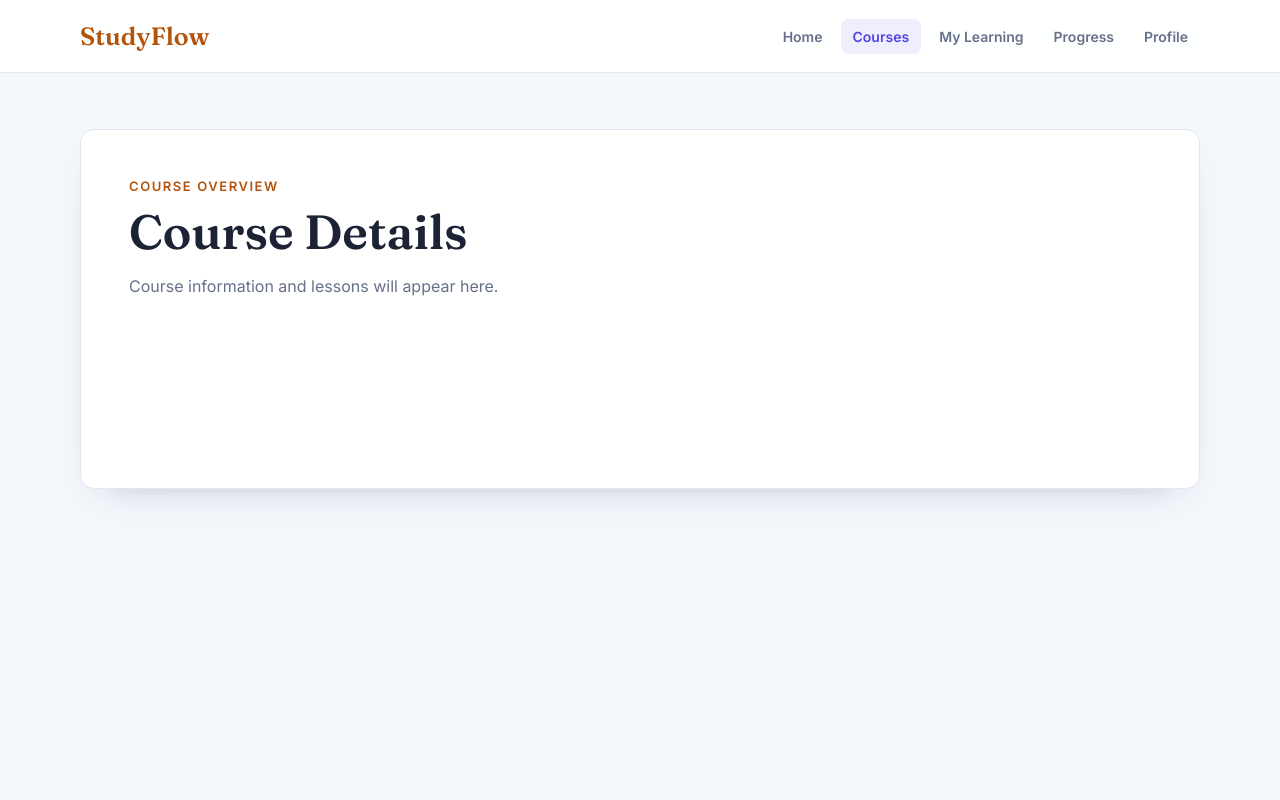
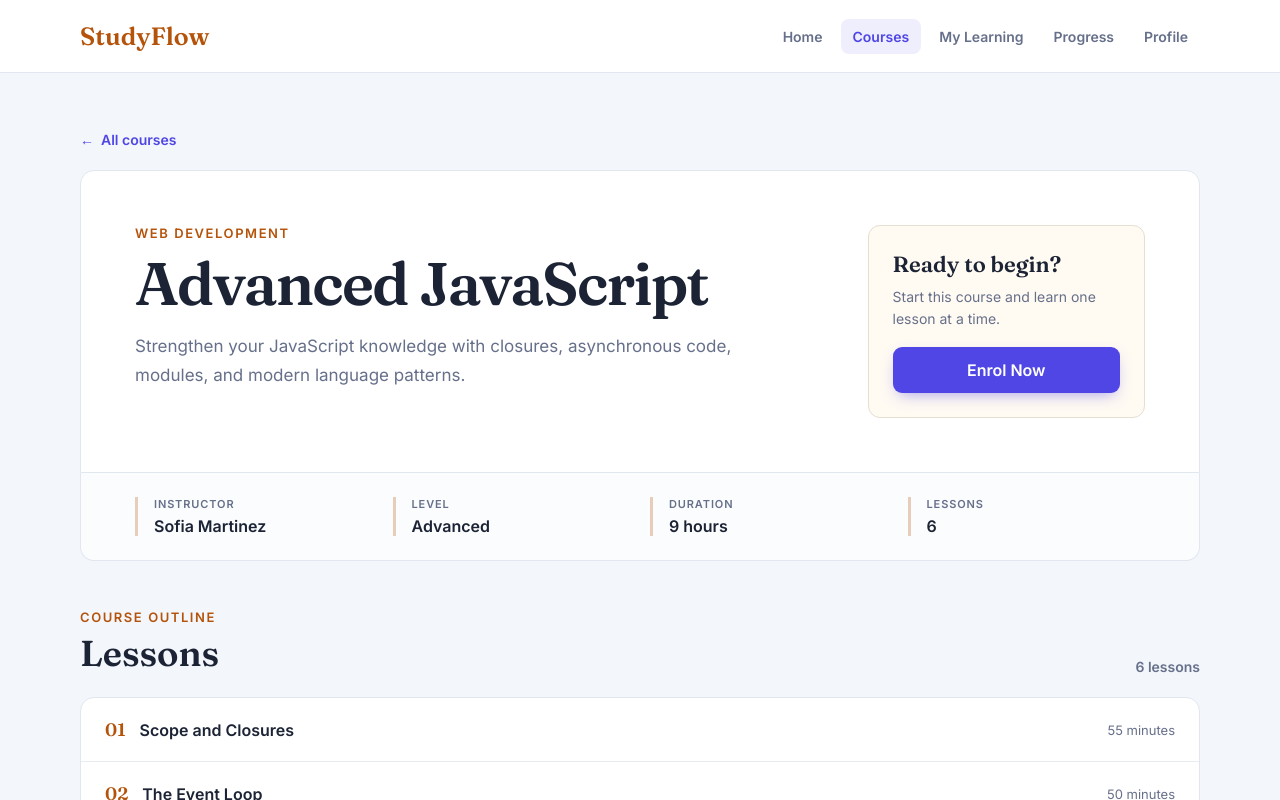
Before and after one commit to aniishme/education-platform, a React (Vite) app: page /courses/advanced-javascript in a window 1280 px wide. Shown: the top 800 px of the page. Built offline with nearby package versions, Linux system fonts and the light colour scheme.

Commit message:
feat: add dynamic course details

```diff
--- a/src/App.css
+++ b/src/App.css
@@ -268,12 +268,232 @@
   }
 }
 
+/* ---------- course details ---------- */
+
+.back-link {
+  display: inline-flex;
+  margin-bottom: 22px;
+  gap: 7px;
+  color: var(--accent);
+  font-size: 14px;
+  font-weight: 600;
+  text-decoration: none;
+}
+
+.back-link:hover {
+  text-decoration: underline;
+}
+
+.back-link:focus-visible,
+.enrol-button:focus-visible {
+  outline: 3px solid rgba(79, 70, 229, 0.35);
+  outline-offset: 3px;
+}
+
+.course-details-hero {
+  padding: clamp(30px, 5vw, 54px);
+  display: grid;
+  grid-template-columns: minmax(0, 1fr) minmax(250px, 0.42fr);
+  align-items: start;
+  gap: clamp(30px, 6vw, 72px);
+  background: var(--paper);
+  border: 1px solid #e1e6ef;
+  border-radius: 14px 14px 0 0;
+}
+
+.course-details-hero h1 {
+  max-width: 720px;
+  margin: 10px 0 16px;
+  font-family: "Fraunces", Georgia, serif;
+  font-size: clamp(38px, 6vw, 60px);
+  line-height: 1.08;
+  letter-spacing: -0.03em;
+}
+
+.course-details-description {
+  max-width: 680px;
+  color: var(--text-soft);
+  font-size: 17px;
+  line-height: 1.7;
+}
+
+.enrol-card {
+  padding: 24px;
+  border: 1px solid #e5ded2;
+  border-radius: 12px;
+  background: #fffaf2;
+}
+
+.enrol-card-label {
+  margin-bottom: 8px;
+  color: var(--text);
+  font-family: "Fraunces", Georgia, serif;
+  font-size: 22px;
+  font-weight: 600;
+}
+
+.enrol-card > p:not(.enrol-card-label):not(.enrol-confirmation) {
+  margin-bottom: 18px;
+  color: var(--text-soft);
+  font-size: 14px;
+  line-height: 1.55;
+}
+
+.enrol-button {
+  width: 100%;
+  padding: 13px 18px;
+  border: 0;
+  border-radius: 9px;
+  background: var(--accent);
+  color: #ffffff;
+  font-weight: 600;
+  cursor: pointer;
+  box-shadow: 0 6px 16px -6px rgba(79, 70, 229, 0.55);
+}
+
+.enrol-button:hover:not(:disabled) {
+  background: var(--accent-dark);
+}
+
+.enrol-button:disabled {
+  background: #6f6aae;
+  cursor: default;
+  box-shadow: none;
+}
+
+.enrol-confirmation {
+  margin-top: 12px;
+  color: #287052;
+  font-size: 13px;
+  font-weight: 600;
+  line-height: 1.45;
+}
+
+.details-meta {
+  padding: 24px clamp(30px, 5vw, 54px);
+  display: grid;
+  grid-template-columns: repeat(4, minmax(0, 1fr));
+  gap: 20px;
+  background: #fbfcfe;
+  border: solid #e1e6ef;
+  border-width: 0 1px 1px;
+  border-radius: 0 0 14px 14px;
+}
+
+.details-meta div {
+  padding-left: 16px;
+  border-left: 3px solid rgba(180, 83, 9, 0.28);
+}
+
+.details-meta dt {
+  margin-bottom: 5px;
+  color: var(--text-soft);
+  font-size: 11px;
+  font-weight: 600;
+  letter-spacing: 0.08em;
+  text-transform: uppercase;
+}
+
+.details-meta dd {
+  margin: 0;
+  font-weight: 600;
+}
+
+.lesson-section {
+  margin-top: 48px;
+}
+
+.lesson-count {
+  color: var(--text-soft);
+  font-size: 14px;
+  font-weight: 600;
+}
+
+.lesson-list {
+  list-style: none;
+  counter-reset: lessons;
+  background: var(--paper);
+  border: 1px solid #e1e6ef;
+  border-radius: 14px;
+  overflow: hidden;
+}
+
+.lesson-list li {
+  counter-increment: lessons;
+  padding: 20px 24px;
+  display: flex;
+  align-items: center;
+  justify-content: space-between;
+  gap: 20px;
+}
+
+.lesson-list li + li {
+  border-top: 1px solid #e8ebf1;
+}
+
+.lesson-list li > div {
+  display: flex;
+  align-items: center;
+  gap: 14px;
+  font-weight: 600;
+}
+
+.lesson-number::before {
+  content: counter(lessons, decimal-leading-zero);
+  color: var(--brand);
+  font-family: "Fraunces", Georgia, serif;
+  font-size: 18px;
+}
+
+.lesson-duration {
+  flex-shrink: 0;
+  color: var(--text-soft);
+  font-size: 13px;
+}
+
+.course-not-found h1 {
+  margin: 8px 0 10px;
+  font-family: "Fraunces", Georgia, serif;
+  font-size: clamp(32px, 5vw, 44px);
+}
+
+.course-not-found > p:not(.eyebrow) {
+  margin-bottom: 24px;
+}
+
+@media (max-width: 760px) {
+  .course-details-hero {
+    grid-template-columns: 1fr;
+  }
+
+  .details-meta {
+    grid-template-columns: repeat(2, minmax(0, 1fr));
+  }
+
+  .lesson-list li {
+    align-items: flex-start;
+    flex-direction: column;
+    gap: 8px;
+  }
+
+  .lesson-duration {
+    padding-left: 39px;
+  }
+}
+
+@media (max-width: 420px) {
+  .details-meta {
+    grid-template-columns: 1fr;
+  }
+}
+
 /* ---------- main application ---------- */
 
 .app-shell {
   min-height: 100vh;
   color: var(--text);
   background: #f3f6fb;
+  font-family: "Inter", Arial, sans-serif;
 }
 
 .site-header {
--- a/src/index.css
+++ b/src/index.css
@@ -6,7 +6,7 @@
 
 body {
   min-width: 320px;
-  font-family: "Inter", Arial, sans-serif;
+  font-family: Arial, sans-serif;
   margin: 0;
 }
 
--- a/src/pages/CourseDetails.jsx
+++ b/src/pages/CourseDetails.jsx
@@ -1,10 +1,98 @@
+import { useState } from "react";
+import { Link, useParams } from "react-router-dom";
+import { getCourseById } from "../services/courseService";
+
 function CourseDetails() {
+  const { id } = useParams();
+  const course = getCourseById(id);
+  const [isEnrolled, setIsEnrolled] = useState(false);
+
+  if (!course) {
+    return (
+      <section className="empty-state course-not-found">
+        <p className="eyebrow">Course not found</p>
+        <h1>We could not find that course</h1>
+        <p>The course may have moved or the address may be incorrect.</p>
+        <Link className="primary-button" to="/courses">
+          Back to Courses
+        </Link>
+      </section>
+    );
+  }
+
   return (
-    <section className="placeholder-page">
-      <p className="eyebrow">Course overview</p>
-      <h1>Course Details</h1>
-      <p>Course information and lessons will appear here.</p>
-    </section>
+    <article className="course-details-page">
+      <Link className="back-link" to="/courses">
+        <span aria-hidden="true">←</span> All courses
+      </Link>
+
+      <header className="course-details-hero">
+        <div>
+          <p className="eyebrow">{course.category}</p>
+          <h1>{course.title}</h1>
+          <p className="course-details-description">{course.description}</p>
+        </div>
+
+        <aside className="enrol-card" aria-label="Course enrolment">
+          <p className="enrol-card-label">Ready to begin?</p>
+          <p>Start this course and learn one lesson at a time.</p>
+          <button
+            className="enrol-button"
+            type="button"
+            onClick={() => setIsEnrolled(true)}
+            disabled={isEnrolled}
+          >
+            {isEnrolled ? "Enrolled" : "Enrol Now"}
+          </button>
+          {isEnrolled && (
+            <p className="enrol-confirmation" role="status">
+              You have enrolled in this course.
+            </p>
+          )}
+        </aside>
+      </header>
+
+      <dl className="details-meta">
+        <div>
+          <dt>Instructor</dt>
+          <dd>{course.instructor}</dd>
+        </div>
+        <div>
+          <dt>Level</dt>
+          <dd>{course.level}</dd>
+        </div>
+        <div>
+          <dt>Duration</dt>
+          <dd>{course.duration}</dd>
+        </div>
+        <div>
+          <dt>Lessons</dt>
+          <dd>{course.totalLessons}</dd>
+        </div>
+      </dl>
+
+      <section className="lesson-section" aria-labelledby="lessons-heading">
+        <div className="section-heading">
+          <div>
+            <p className="eyebrow">Course outline</p>
+            <h2 id="lessons-heading">Lessons</h2>
+          </div>
+          <span className="lesson-count">{course.totalLessons} lessons</span>
+        </div>
+
+        <ol className="lesson-list">
+          {course.lessons.map((lesson) => (
+            <li key={lesson.id}>
+              <div>
+                <span className="lesson-number" aria-hidden="true" />
+                <span>{lesson.title}</span>
+              </div>
+              <span className="lesson-duration">{lesson.duration}</span>
+            </li>
+          ))}
+        </ol>
+      </section>
+    </article>
   );
 }
 
--- a/src/services/courseService.js
+++ b/src/services/courseService.js
@@ -5,3 +5,7 @@ export function getCourses() {
     setTimeout(() => resolve(courses), 500);
   });
 }
+
+export function getCourseById(courseId) {
+  return courses.find((course) => course.id === courseId);
+}
```
